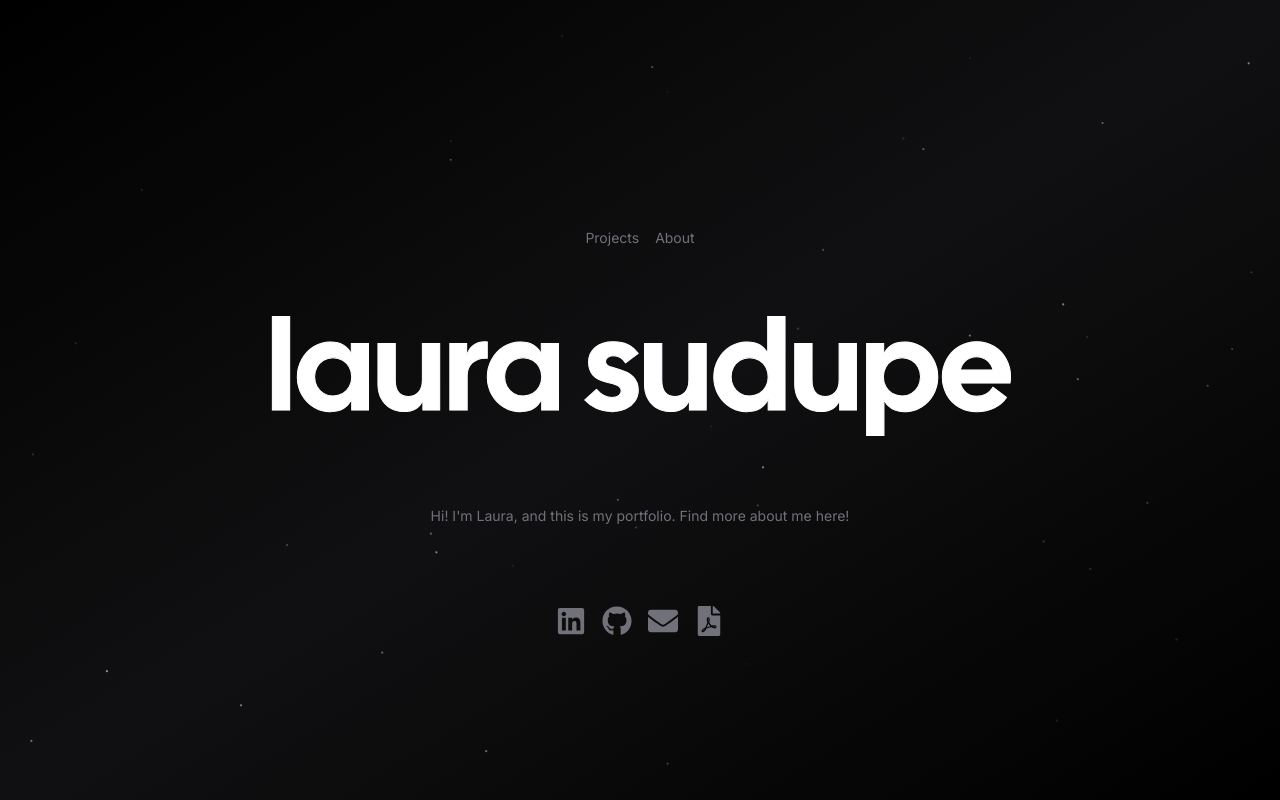
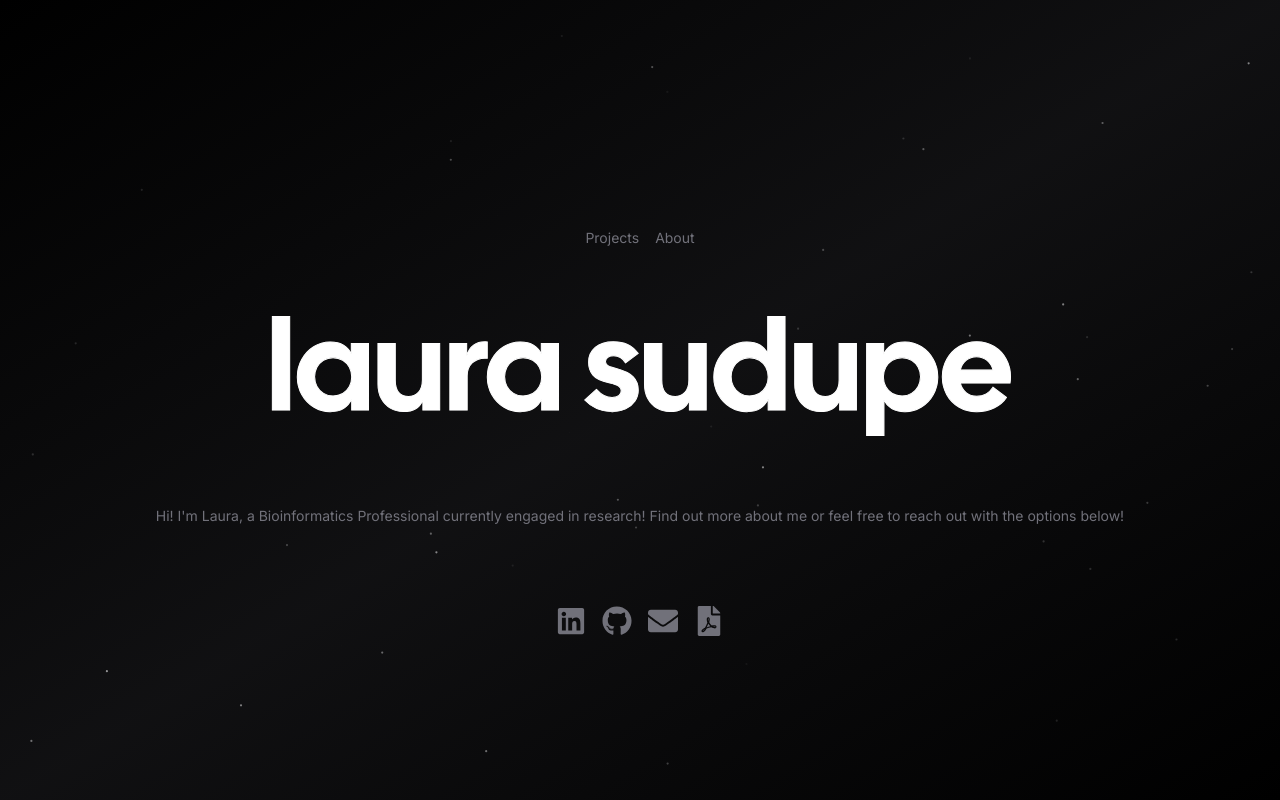
Before and after one commit to lsudupe/lsudupe.github.io, a Next.js app: page / in a window 1280 px wide. Built offline with nearby package versions, Linux system fonts and the light colour scheme; no server answers; what tailwindcss-debug-screens would draw is missing.

Commit message:
update landing text

```diff
--- a/app/page.tsx
+++ b/app/page.tsx
@@ -39,7 +39,7 @@ export default function Home() {
               className="hidden w-screen h-px animate-glow md:block animate-fade-right bg-gradient-to-r from-zinc-300/0 via-zinc-300/50 to-zinc-300/0"/>
           <div className="my-16 text-center animate-fade-in">
               <h2 className="text-sm text-zinc-500 ">
-                 Hi! I'm Laura, and this is my portfolio. Find more about me here!
+                 Hi! I'm Laura, a Bioinformatics Professional currently engaged in research! Find out more about me or feel free to reach out with the options below!
               </h2>
           </div>
           {/* Icons section */}
```
